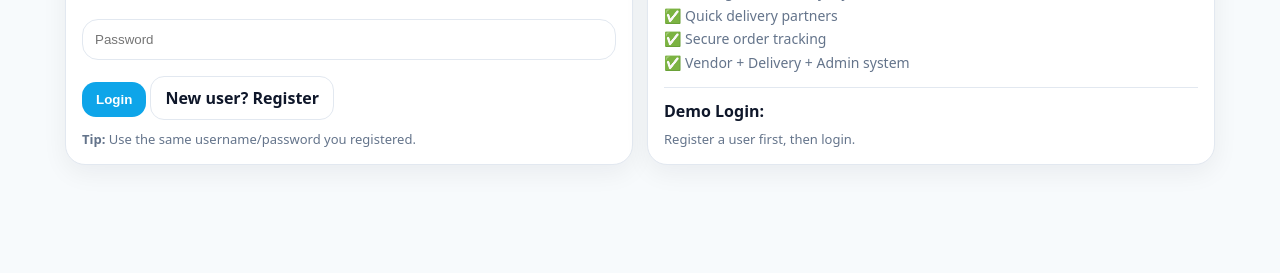
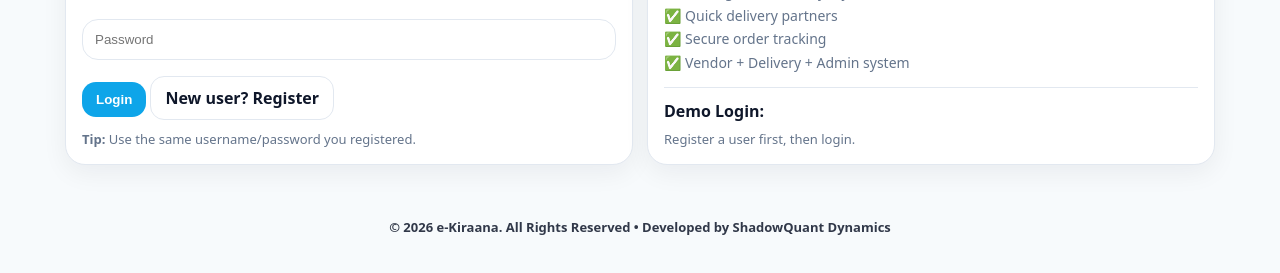
Before and after one commit to darshan5462-maker/E-kiraana1, a plain HTML site: page index.html in a window 1280 px wide. Shown: the part 325-598 px from the top of the page. Drawn offline with Linux system fonts and the light colour scheme.

Commit message:
Add files via upload

```diff
--- a/index.html
+++ b/index.html
@@ -135,5 +135,16 @@ function login(){
 </script>
 
 <div class="footer-space"></div>
+<!-- ✅ Footer -->
+<div style="text-align:center; padding:18px 10px; opacity:.85; font-weight:800; font-size:13px;">
+  © <span id="yr"></span> e-Kiraana. All Rights Reserved • Developed by <a href="https://shadowquantdynamics.com/"> ShadowQuant Dynamics</a>
+</div>
+
+<script>
+  document.getElementById("yr").textContent = new Date().getFullYear();
+</script>
+
+
+
 </body>
 </html>
```
